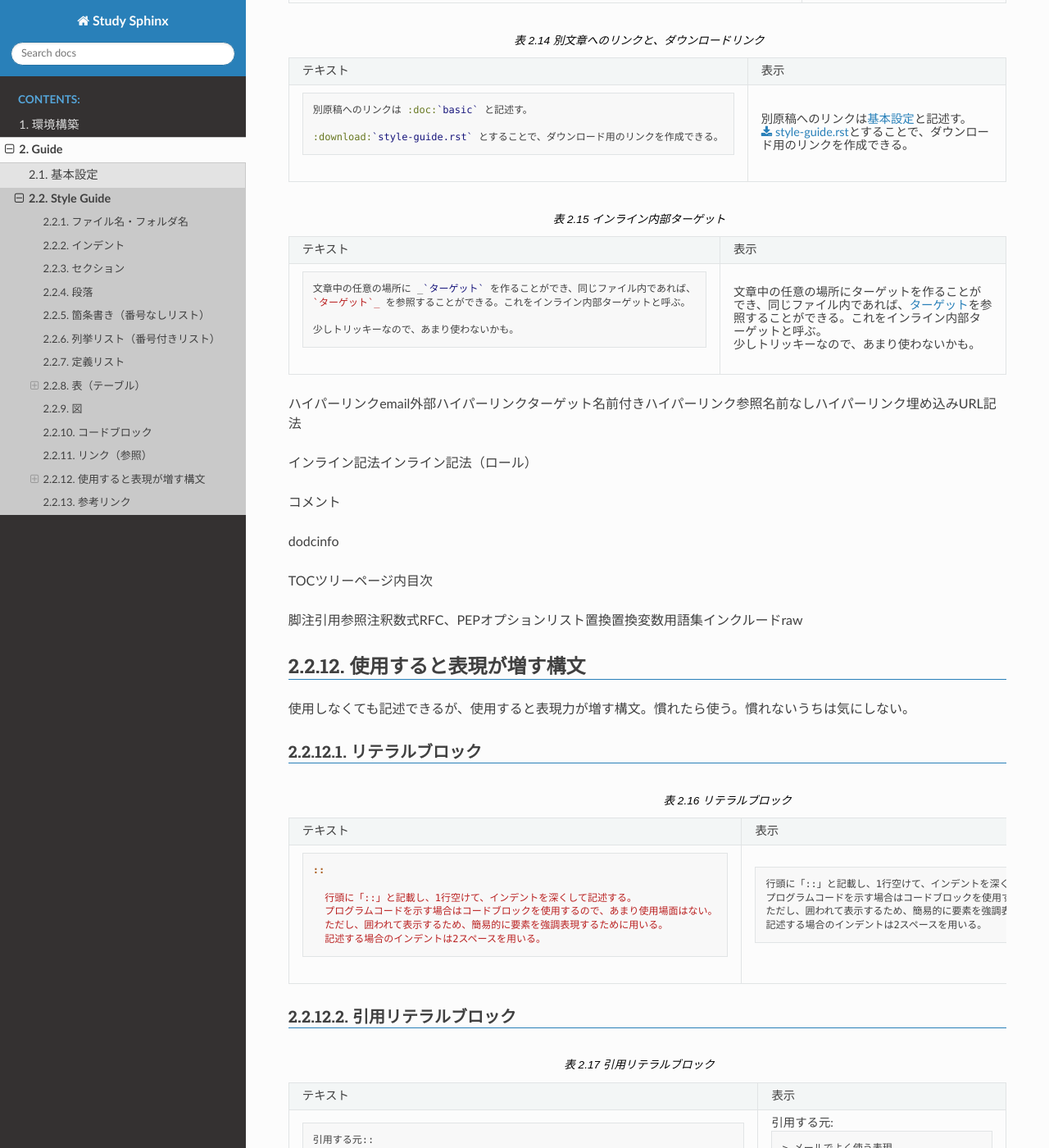
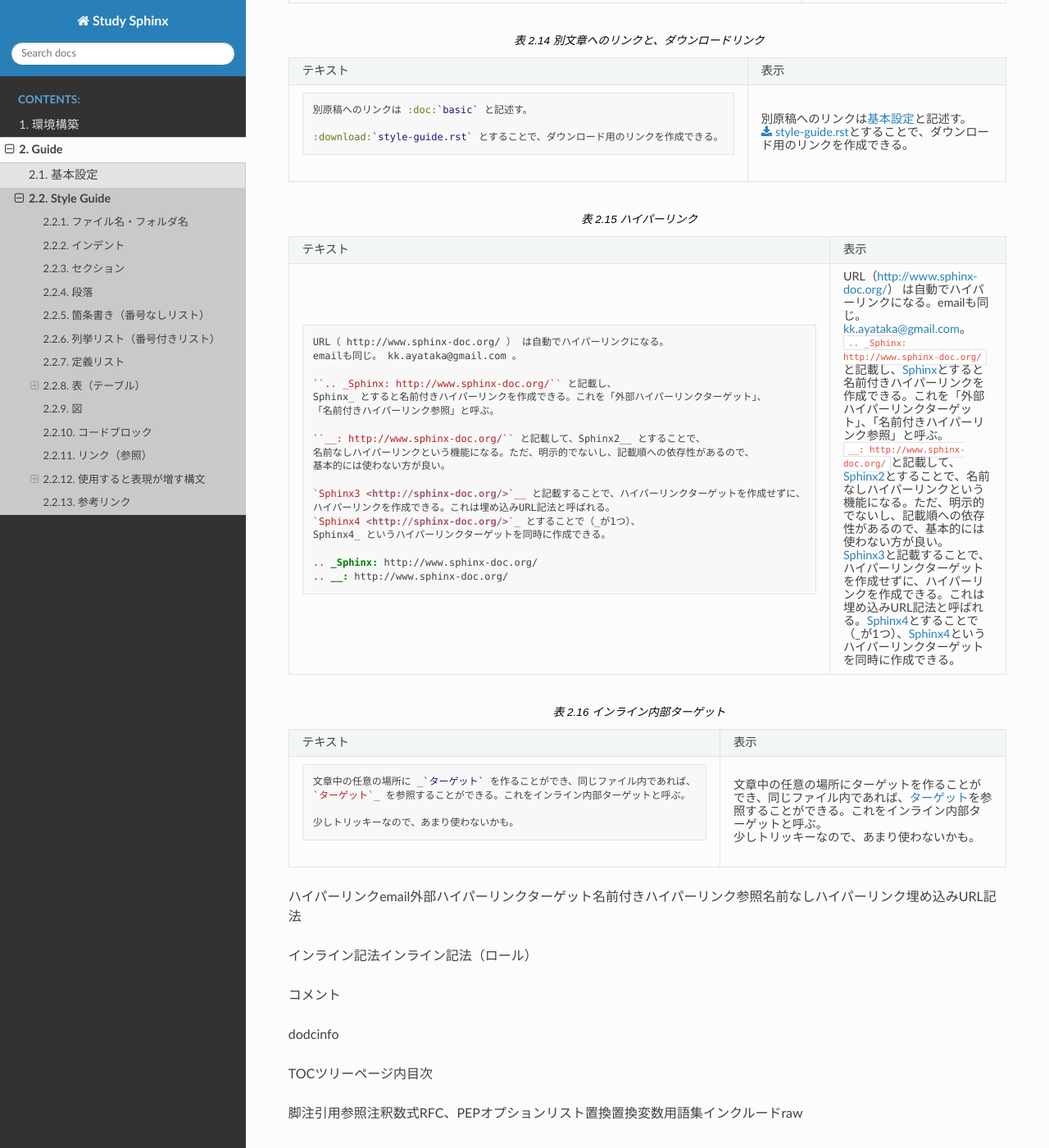
Before and after one commit to kkAyataka/study-sphinx, a Sphinx documentation site: the page built from doc/guide/style-guide.rst, in a window 1280 px wide and 1400 px high, scrolled down 6879 px. Shown: the whole window at 82% size. Built offline with Sphinx 7.4.7 and the Read the Docs theme 2.0.0, drawn with Linux system fonts in a browser that asks for light colours; some of the changed text lies outside the part shown.

Commit message:
Write about hyperlink

```diff
--- a/doc/guide/style-guide.rst
+++ b/doc/guide/style-guide.rst
@@ -230,6 +230,13 @@ CSVテーブル
           :language: rst
      - .. include:: style-sample/doc-dl-link.txt
 
+.. list-table:: ハイパーリンク
+
+   * - テキスト
+     - 表示
+   * - .. literalinclude:: style-sample/hyperlink.txt
+          :language: rst
+     - .. include:: style-sample/hyperlink.txt
 
 .. list-table:: インライン内部ターゲット
 
--- /dev/null
+++ b/doc/guide/style-sample/hyperlink.txt
@@ -0,0 +1,18 @@
+URL（ http://www.sphinx-doc.org/ ） は自動でハイパーリンクになる。
+emailも同じ。 kk.ayataka@gmail.com 。
+
+``.. _Sphinx: http://www.sphinx-doc.org/`` と記載し、
+Sphinx_ とすると名前付きハイパーリンクを作成できる。これを「外部ハイパーリンクターゲット」、
+「名前付きハイパーリンク参照」と呼ぶ。
+
+``__: http://www.sphinx-doc.org/`` と記載して、Sphinx2__ とすることで、
+名前なしハイパーリンクという機能になる。ただ、明示的でないし、記載順への依存性があるので、
+基本的には使わない方が良い。
+
+`Sphinx3 <http://sphinx-doc.org/>`__ と記載することで、ハイパーリンクターゲットを作成せずに、
+ハイパーリンクを作成できる。これは埋め込みURL記法と呼ばれる。
+`Sphinx4 <http://sphinx-doc.org/>`_ とすることで（_が1つ）、
+Sphinx4_ というハイパーリンクターゲットを同時に作成できる。
+
+.. _Sphinx: http://www.sphinx-doc.org/
+.. __: http://www.sphinx-doc.org/
```
